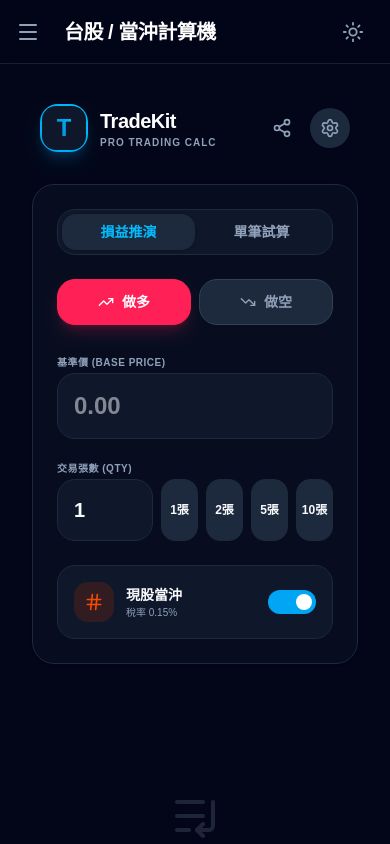
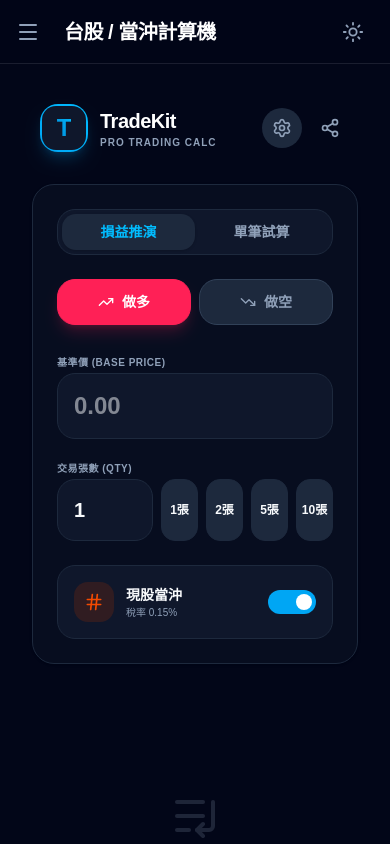
Before and after one commit to dectecx/TradeKit, a SvelteKit app in the folder frontend/: page / in a window 390 px wide. Shown: the top 844 px of the page. Built offline with nearby package versions, Linux system fonts and the light colour scheme.

Commit message:
refactor(ui): implement modular svelte 5 dashboard and polish responsive ux

```diff
--- a/frontend/src/lib/components/SettingsDrawer.svelte
+++ b/frontend/src/lib/components/SettingsDrawer.svelte
@@ -67,9 +67,9 @@
   aria-label="關閉設定面板"
 ></button>
 
-<!-- 從底部滑出的面板 -->
+<!-- 從底部滑出的面板 (Mobile) / 側邊面板 (Desktop) -->
 <div
-  class="pb-safe fixed bottom-0 left-0 z-50 flex max-h-[85vh] w-full flex-col rounded-t-3xl border-t border-slate-200/50 bg-white/90 pt-2 shadow-[0_-8px_32px_rgba(0,0,0,0.1)] backdrop-blur-2xl dark:border-white/10 dark:bg-slate-900/95"
+  class="pb-safe fixed bottom-0 right-0 z-50 flex max-h-[85vh] w-full flex-col rounded-t-3xl border-t border-slate-200/50 bg-white/90 pt-2 shadow-[0_-8px_32px_rgba(0,0,0,0.1)] backdrop-blur-2xl dark:border-white/10 dark:bg-slate-900/95 md:bottom-8 md:top-8 md:right-8 md:h-auto md:max-h-[calc(100vh-64px)] md:w-[400px] md:rounded-3xl md:border-l md:shadow-2xl"
   transition:slide={{ duration: 300, axis: 'y' }}
 >
   <!-- 輔助拖拉條 (視覺裝飾) -->
--- a/frontend/src/lib/components/dashboard/Header.svelte
+++ b/frontend/src/lib/components/dashboard/Header.svelte
@@ -2,7 +2,7 @@
   import { settings } from '$lib/stores/settings.svelte';
   import { Settings, HelpCircle, Share2 } from 'lucide-svelte';
 
-  let { onOpenSettings } = $props<{ onOpenSettings: () => void }>();
+  let { onOpenSettings, showSettings = false } = $props<{ onOpenSettings: () => void, showSettings?: boolean }>();
 </script>
 
 <header class="mb-8 flex items-center justify-between px-2">
@@ -19,14 +19,23 @@
   </div>
 
   <div class="flex items-center gap-2">
-    <button class="flex h-10 w-10 items-center justify-center rounded-full text-slate-400 hover:bg-slate-100 dark:hover:bg-slate-800">
+    {#if showSettings}
+      <div class="mr-2 hidden items-end flex-col text-right md:flex">
+        <span class="text-[10px] font-bold text-slate-400 uppercase tracking-tighter">當前設定</span>
+        <span class="text-xs font-black text-sky-600 dark:text-sky-400">
+          {settings.discount}折 / {settings.minFee}元
+        </span>
+      </div>
+      <button
+        onclick={onOpenSettings}
+        aria-label="打開交易設定"
+        class="flex h-10 w-10 items-center justify-center rounded-full bg-slate-100 text-slate-600 hover:bg-sky-50 hover:text-sky-600 dark:bg-slate-800 dark:text-slate-400 dark:hover:bg-sky-900/30 dark:hover:text-sky-400"
+      >
+        <Settings size={20} />
+      </button>
+    {/if}
+    <button aria-label="分享" class="flex h-10 w-10 items-center justify-center rounded-full text-slate-400 hover:bg-slate-100 dark:hover:bg-slate-800">
       <Share2 size={20} />
-    </button>
-    <button
-      onclick={onOpenSettings}
-      class="flex h-10 w-10 items-center justify-center rounded-full bg-slate-100 text-slate-600 hover:bg-sky-50 hover:text-sky-600 dark:bg-slate-800 dark:text-slate-400 dark:hover:bg-sky-900/30 dark:hover:text-sky-400"
-    >
-      <Settings size={20} />
     </button>
   </div>
 </header>
--- a/frontend/src/routes/+page.svelte
+++ b/frontend/src/routes/+page.svelte
@@ -82,7 +82,7 @@
 <svelte:window onkeydown={handleGlobalKeydown} />
 
 <div class="mx-auto w-full max-w-7xl px-4 py-6 md:px-8 md:py-10">
-  <Header onOpenSettings={() => (isSettingsOpen = true)} />
+  <Header onOpenSettings={() => (isSettingsOpen = true)} showSettings={true} />
 
   <main class="grid grid-cols-1 gap-8 lg:grid-cols-12 lg:items-start">
     <!-- Left Column: Inputs & Stats -->
@@ -96,17 +96,6 @@
             value={formatMoney(calculator.singleResult.profit)}
             subValue={`總成本: ${formatMoney(calculator.singleResult.totalCost)} / 實收: ${formatMoney(calculator.singleResult.netRevenue)}`}
             trend={calculator.singleResult.profit}
-          />
-        </div>
-      {:else if calculator.calcMode === 'ladder' && calculator.ladderResult}
-        <!-- In ladder mode, we can show a summary of the base price profit or something else -->
-        {@const baseRow = calculator.ladderResult.find(r => r.ticks === 0)}
-        <div in:slide>
-          <StatCard
-            title="基準價位損益"
-            value={baseRow ? formatMoney(baseRow.profit) : '$0'}
-            subValue={`交易張數: ${calculator.quantity} 張 / 手續費已折讓`}
-            trend={baseRow?.profit || 0}
           />
         </div>
       {/if}
--- a/frontend/src/routes/dividend/+page.svelte
+++ b/frontend/src/routes/dividend/+page.svelte
@@ -32,7 +32,7 @@
 </svelte:head>
 
 <div class="mx-auto w-full max-w-7xl px-4 py-6 md:px-8 md:py-10">
-  <Header onOpenSettings={() => isSettingsOpen = true} />
+  <Header onOpenSettings={() => (isSettingsOpen = true)} showSettings={false} />
 
   <main class="grid grid-cols-1 gap-8 lg:grid-cols-12 lg:items-start">
     <!-- Left Column -->
--- a/frontend/src/routes/interest/+page.svelte
+++ b/frontend/src/routes/interest/+page.svelte
@@ -57,6 +57,17 @@
           maintainAspectRatio: false,
           plugins: {
             legend: { display: true, position: 'top', align: 'end' },
+            tooltip: {
+              enabled: true,
+              backgroundColor: 'rgba(15, 23, 42, 0.9)',
+              titleFont: { size: 13, weight: 'bold' },
+              padding: 12,
+              cornerRadius: 12,
+            }
+          },
+          interaction: {
+            mode: 'index',
+            intersect: false,
           },
           scales: {
             x: { grid: { display: false } },
@@ -85,7 +96,7 @@
 </svelte:head>
 
 <div class="mx-auto w-full max-w-7xl px-4 py-6 md:px-8 md:py-10">
-  <Header onOpenSettings={() => isSettingsOpen = true} />
+  <Header onOpenSettings={() => (isSettingsOpen = true)} showSettings={false} />
 
   <main class="grid grid-cols-1 gap-8 lg:grid-cols-12 lg:items-start">
     <!-- Left Column -->
@@ -125,7 +136,7 @@
               </div>
             </div>
 
-            <div class="h-[300px] w-full">
+            <div class="h-[220px] w-full">
               <canvas bind:this={chartCanvas}></canvas>
             </div>
           </div>
```
